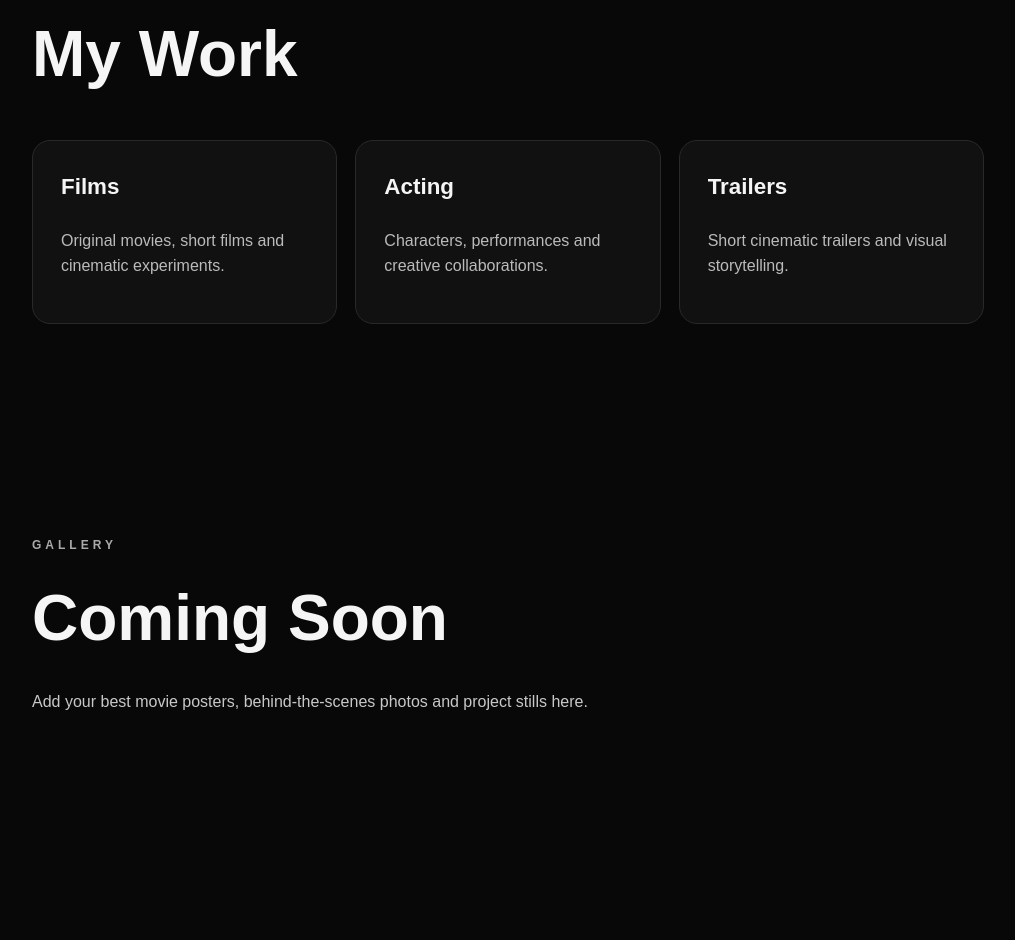
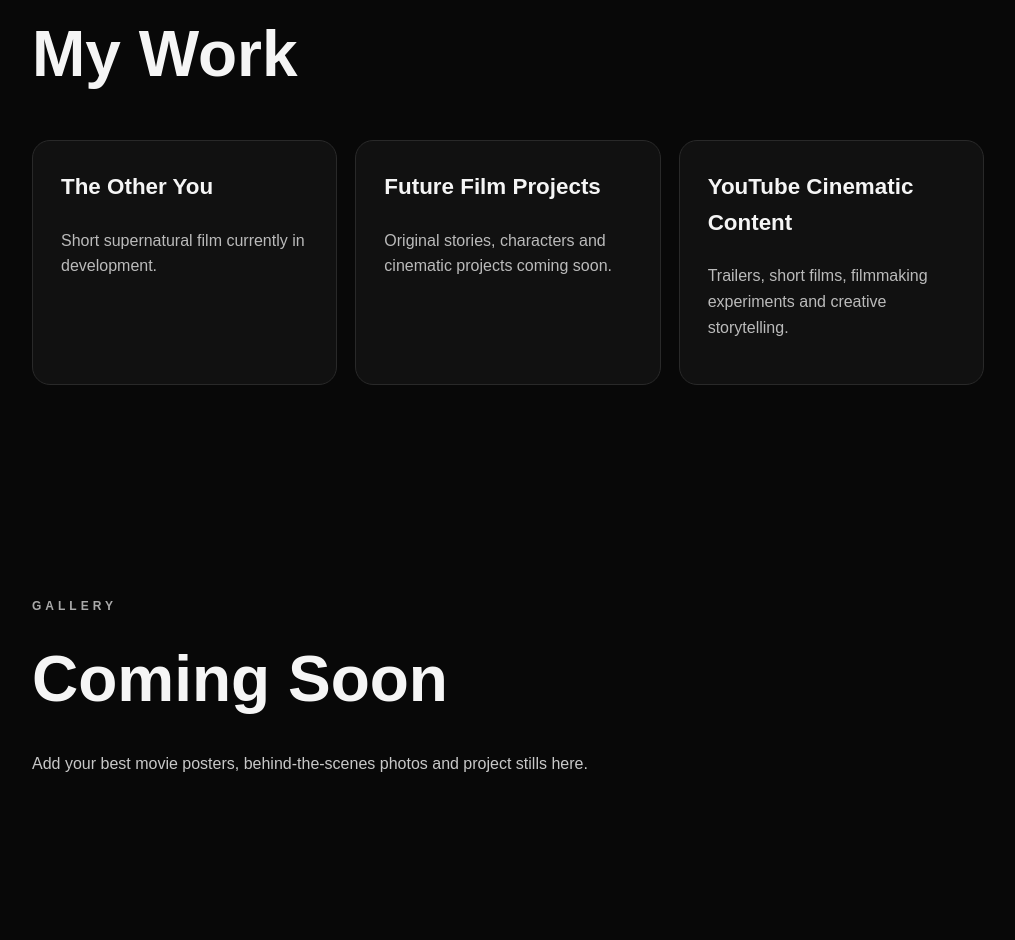
Before and after one commit to stafansalvatore08-cmd/raymond-stafan-salvatore-ink, a plain HTML site: page index.html in a window 1280 px wide. Shown: the part 1442-2382 px from the top of the page, without its empty margins (132-1147 px from the left). Drawn offline with Linux system fonts and the light colour scheme.

Commit message:
Update index.html

```diff
--- a/index.html
+++ b/index.html
@@ -44,9 +44,22 @@
       <p class="eyebrow">PROJECTS</p>
       <h2>My Work</h2>
       <div class="cards">
-        <article><h3>Films</h3><p>Original movies, short films and cinematic experiments.</p></article>
-        <article><h3>Acting</h3><p>Characters, performances and creative collaborations.</p></article>
-        <article><h3>Trailers</h3><p>Short cinematic trailers and visual storytelling.</p></article>
+        <article>
+  <h3>The Other You</h3>
+  <p>Short supernatural film currently in development.</p>
+</article>
+
+<article>
+  <h3>Future Film Projects</h3>
+  <p>Original stories, characters and cinematic projects coming soon.</p>
+</article>
+
+<article>
+  <h3>YouTube Cinematic Content</h3>
+  <p>Trailers, short films, filmmaking experiments and creative storytelling.</p>
+</article>
+
+
       </div>
     </section>
 
```
